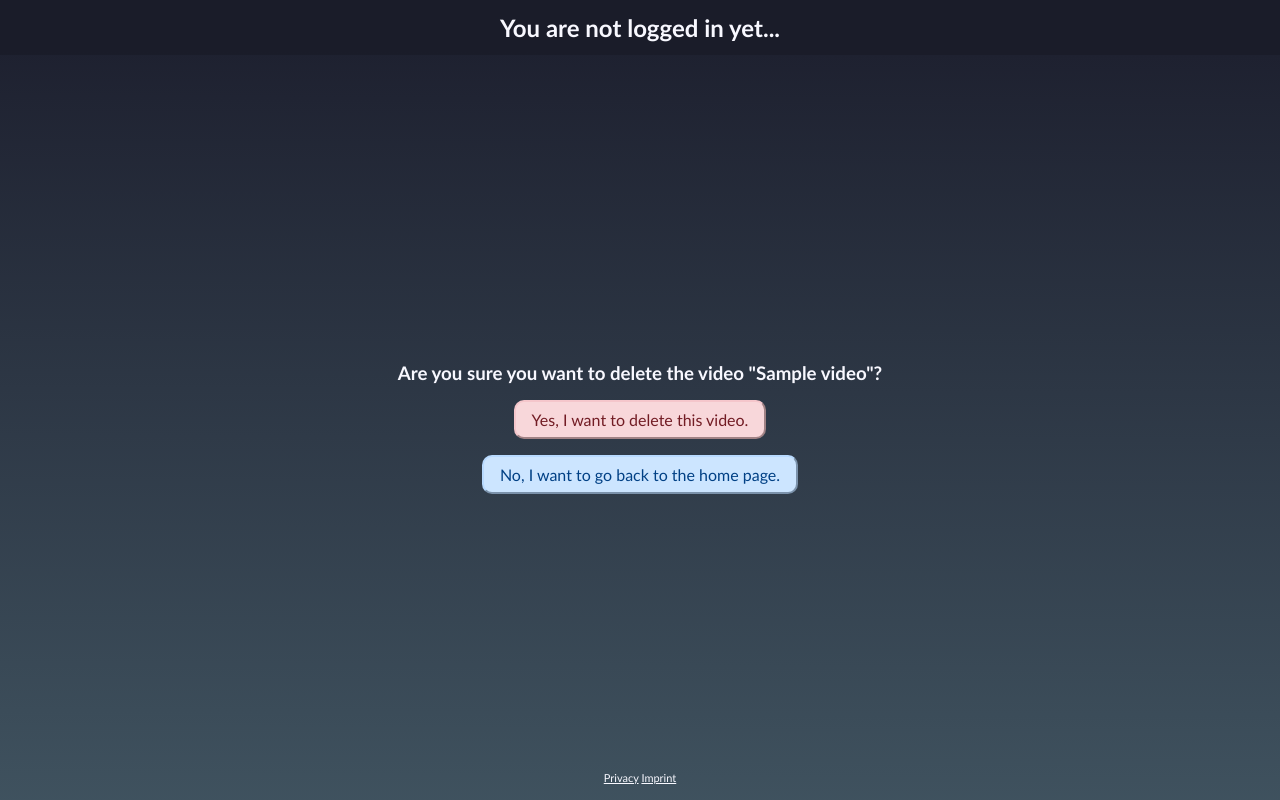
After one commit to VicentBotellaFerragud/Videoflix-Application, a Django app: template videoflix/content/templates/videoflix/delete-video.html in a window 1280 px wide. The commit adds this page. Run offline with Django 4.2, Linux system fonts and the light colour scheme; the template is opened without the code that fills it: most values are stand-ins (such as "Sample title", 1, 10 or a date in 2020).

Commit message:
video deletion functionality implemented last style modifications made

```diff
--- /dev/null
+++ b/videoflix/content/templates/videoflix/delete-video.html
@@ -0,0 +1,21 @@
+{% extends "base.html" %} {% block content %}
+
+{% if video %}
+
+<div class="wrapper">
+
+    <form method="POST" class="delete-video-form" return false>
+
+        {% csrf_token %}
+        <h3>Are you sure you want to delete the video "{{ video.title }}"?</h3>
+        <button class="confirm-video-deletion-button alert-danger">Yes, I want to delete this video.</button>
+
+    </form>
+
+    <a href="/home/"><button class="back-to-home-button">No, I want to go back to the home page.</button></a>
+
+</div>
+
+{% endif %}
+
+{% endblock %}
--- a/videoflix/static/css/style.css
+++ b/videoflix/static/css/style.css
@@ -297,6 +297,15 @@ nav h1 span {
     background-color: black;
 }
 
+.video-container h6 {
+    display: flex;
+    justify-content: space-between;
+}
+
+.video-container h6 img {
+    width: 1rem;
+}
+
 .add-video-button {
     display: flex;
     cursor: pointer;
@@ -423,6 +432,48 @@ nav h1 span {
     }
 }
 
+/* Delete video view style */
+
+.delete-video-form {
+    text-align: center;
+}
+
+.delete-video-form h3 {
+    margin-bottom: 1rem;
+}
+
+.confirm-video-deletion-button {
+    padding-inline: 1rem;
+    padding-block: 0.5rem;
+    font-size: 16px;
+    margin-bottom: 1rem;
+    border-radius: 10px;
+}
+
+.confirm-video-deletion-button:hover {
+    color: #fff;
+    background-color: #dc3545;
+    border-color: #dc3545;
+    cursor: pointer;
+}
+
+.back-to-home-button {
+    padding-inline: 1rem;
+    padding-block: 0.5rem;
+    font-size: 16px;
+    border-radius: 10px;
+    color: #004085;
+    background-color: #cce5ff;
+    border-color: #b8daff;
+}
+
+.back-to-home-button:hover {
+    color: #fff;
+    background-color: #0069d9;
+    border-color: #0062cc;
+    cursor: pointer;
+}
+
 /* For smartphones */
 
 @media (max-width: 520px) {
```
Also changed, not shown: videoflix/content/templates/videoflix/index.html (+19 -5 lines), videoflix/content/views.py (+41 -19 lines), videoflix/videoflix/urls.py (+6 -5 lines), videoflix/content/templates/auth/login.html (renamed from videoflix/content/templates/auth/login-view.html), videoflix/content/templates/auth/signup.html (renamed from videoflix/content/templates/auth/signup-view.html), videoflix/static/img/delete.png (added).
